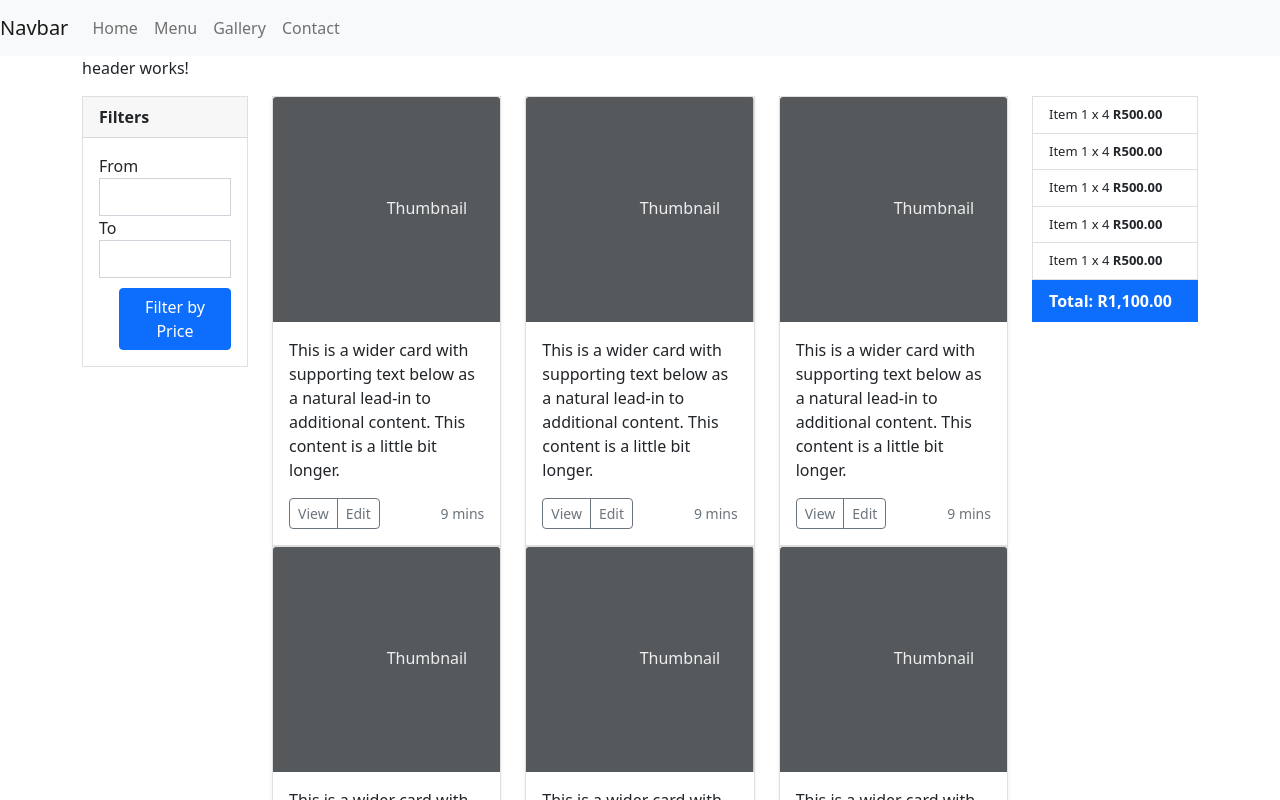
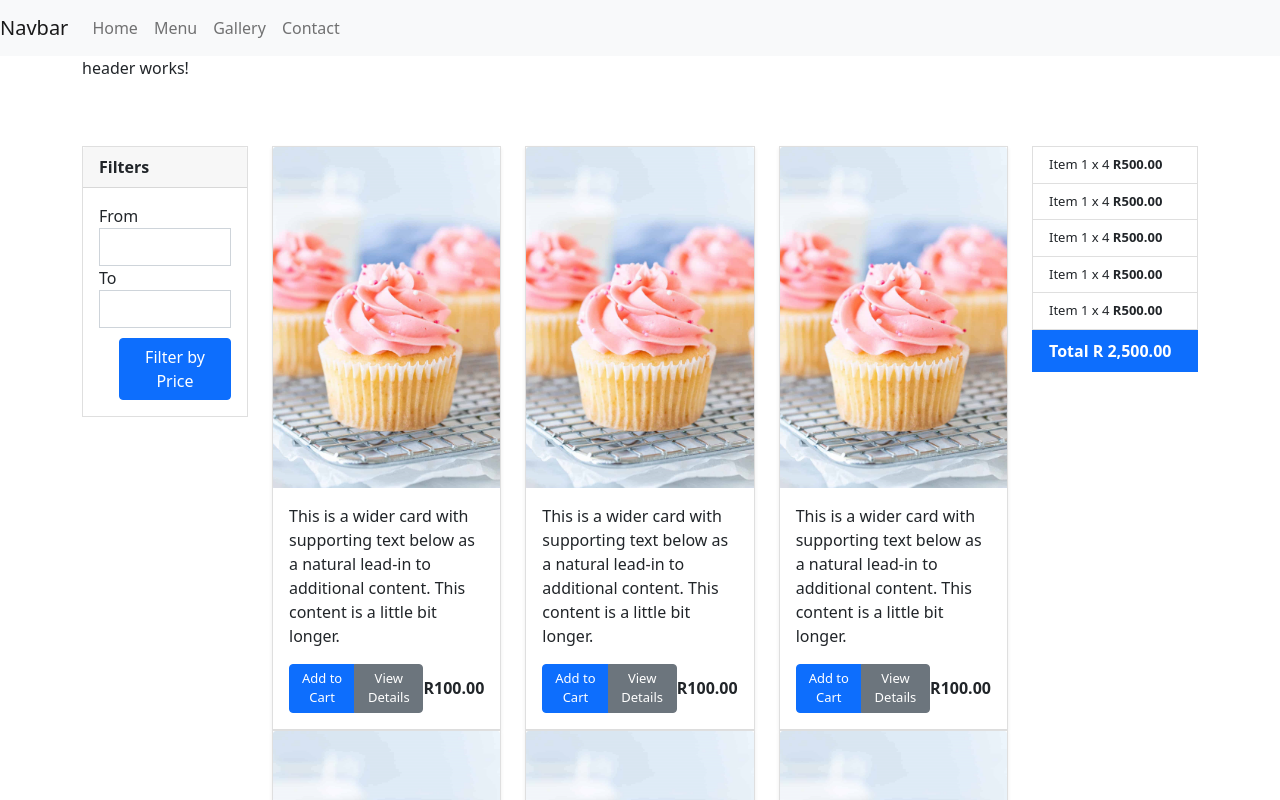
Before and after one commit to TyeWalker/ProductMenu, an Angular app: page /menu in a window 1280 px wide. Shown: the top 800 px of the page. Built offline with nearby package versions, Linux system fonts and the light colour scheme.

Commit message:
Added images and buttons to Menu, updated styles

```diff
--- a/src/app/components/menu/cart/cart.component.html
+++ b/src/app/components/menu/cart/cart.component.html
@@ -5,5 +5,5 @@
 </ul>
 
 <li class="list-group-item active">
-    <strong>Total: {{ 1100 | currency: "R"}} </strong>
+    <strong>Total {{ 2500 | currency: "R " }} </strong>
 </li>
--- a/src/app/components/menu/menu.component.html
+++ b/src/app/components/menu/menu.component.html
@@ -1,14 +1,14 @@
 
 <div class="row">
-    <div class="col">
+    <div class="col" style="padding-top: 50px;">
         <app-filters></app-filters>
     </div>
 
-    <div class="col-md-8">
+    <div class="col-md-8" style="padding-top: 50px;">
         <app-product-list></app-product-list>
     </div>
 
-    <div class="col">
+    <div class="col" style="padding-top: 50px;">
         <app-cart></app-cart>
     </div>
 </div>
--- a/src/app/components/menu/product-list/product-item/product-item.component.html
+++ b/src/app/components/menu/product-list/product-item/product-item.component.html
@@ -1,14 +1,15 @@
   <div class="card shadow-sm">
-    <svg class="bd-placeholder-img card-img-top" width="100%" height="225" xmlns="http://www.w3.org/2000/svg" role="img" aria-label="Placeholder: Thumbnail" preserveAspectRatio="xMidYMid slice" focusable="false"><title>Placeholder</title><rect width="100%" height="100%" fill="#55595c"/><text x="50%" y="50%" fill="#eceeef" dy=".3em">Thumbnail</text></svg>
+    <!-- Images stored in assets folder -->
+    <img class="bd-placeholder-img card-img-top" width="100%" height="50%" src="assets/cupcake.png" alt="Cupcake" />
 
     <div class="card-body">
       <p class="card-text">This is a wider card with supporting text below as a natural lead-in to additional content. This content is a little bit longer.</p>
       <div class="d-flex justify-content-between align-items-center">
         <div class="btn-group">
-          <button type="button" class="btn btn-sm btn-outline-secondary">View</button>
-          <button type="button" class="btn btn-sm btn-outline-secondary">Edit</button>
+          <button type="button" class="btn btn-sm btn-primary product-btn">Add to Cart</button>
+          <button type="button" class="btn btn-sm btn-secondary product-btn">View Details</button>
         </div>
-        <small class="text-muted">9 mins</small>
+        <strong>{{ 100 | currency: "R" }}</strong>
       </div>
     </div>
     <!-- 44:00 -->
--- a/src/styles.css
+++ b/src/styles.css
@@ -22,3 +22,7 @@
 .list-group-item:last-child{
     border-radius: 0;
 }
+
+.product-btn {
+    font-size: small;
+}
```
Also changed, not shown: src/assets/cupcake-2.jpg (added), src/assets/cupcake.png (added).
